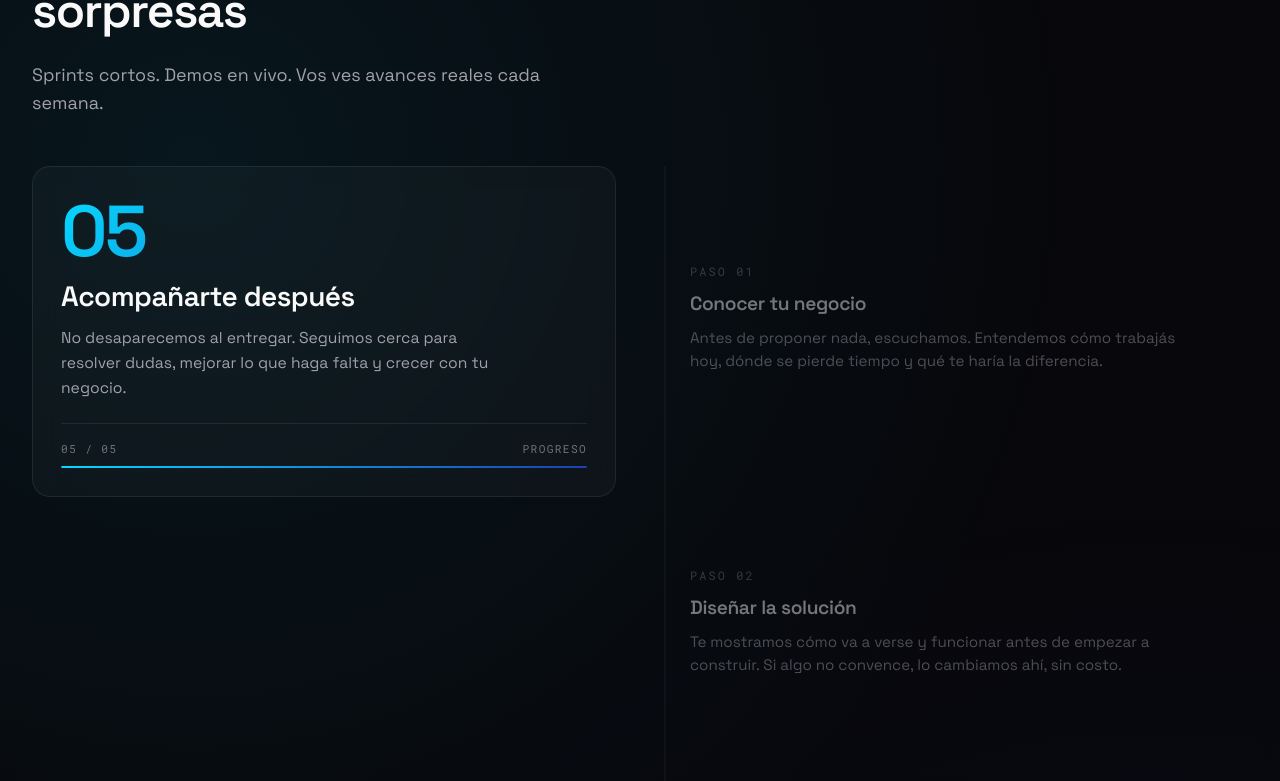
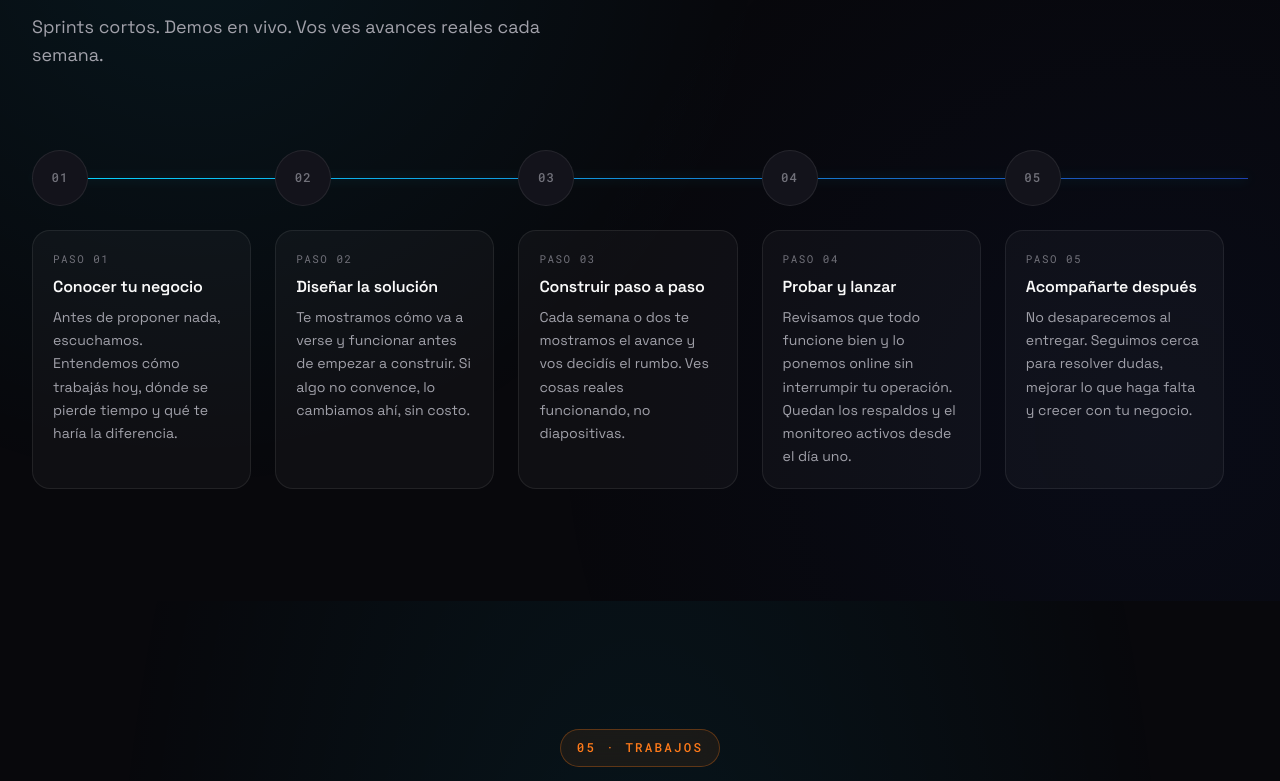
Before and after one commit to BiztekSolutions/landing, a React (Vite) app: page / in a window 1280 px wide. Shown: the part 4683-5464 px from the top of the page. Built offline with nearby package versions, Linux system fonts and the light colour scheme.

Commit message:
Replace sticky process layout with horizontal timeline
Each step now has its own card animating in with whileInView.
Removes the sticky left panel and the 38vh min-height per step,
significantly reducing the section height.

```diff
--- a/src/components/Process.jsx
+++ b/src/components/Process.jsx
@@ -1,20 +1,19 @@
 "use client"
 
-import { useEffect, useRef, useState } from "react"
 import styled from "styled-components"
-import { motion, AnimatePresence } from "framer-motion"
+import { motion } from "framer-motion"
 import { siteConfig } from "../config/siteConfig"
 
 const easeOut = [0.22, 1, 0.36, 1]
 
 const Section = styled.section`
   position: relative;
-  padding: ${({ theme }) => theme.spacing.xxxl} 0;
+  padding: ${({ theme }) => theme.spacing.xxl} 0;
   isolation: isolate;
   overflow-x: clip;
 
   @media (max-width: ${({ theme }) => theme.breakpoints.tablet}) {
-    padding: ${({ theme }) => theme.spacing.xxl} 0;
+    padding: ${({ theme }) => theme.spacing.xl} 0;
   }
 `
 
@@ -44,7 +43,7 @@ const Header = styled.div`
   display: flex;
   flex-direction: column;
   gap: ${({ theme }) => theme.spacing.md};
-  margin-bottom: ${({ theme }) => theme.spacing.xl};
+  margin-bottom: ${({ theme }) => theme.spacing.xxl};
   max-width: 760px;
 `
 
@@ -90,217 +89,141 @@ const Sub = styled(motion.p)`
   max-width: 560px;
 `
 
-const Layout = styled.div`
+/* ── Timeline ── */
+
+const Timeline = styled.div`
+  position: relative;
   display: grid;
-  grid-template-columns: 1fr 1fr;
-  gap: ${({ theme }) => theme.spacing.xl};
-  align-items: start;
+  grid-template-columns: repeat(${({ $count }) => $count}, 1fr);
+  gap: 0;
 
-  @media (max-width: ${({ theme }) => theme.breakpoints.desktop}) {
+  @media (max-width: ${({ theme }) => theme.breakpoints.tablet}) {
     grid-template-columns: 1fr;
-    gap: ${({ theme }) => theme.spacing.lg};
+    gap: 0;
   }
 `
 
-const StickyCol = styled.div`
-  position: sticky;
-  top: 96px;
-  align-self: start;
-  display: flex;
-  flex-direction: column;
-  gap: ${({ theme }) => theme.spacing.md};
-  padding: 1.75rem;
-  background: ${({ theme }) => theme.colors.bgCard};
-  backdrop-filter: blur(12px);
-  border: 1px solid ${({ theme }) => theme.colors.border};
-  border-radius: ${({ theme }) => theme.borderRadius.lg};
+const Track = styled.div`
+  position: absolute;
+  top: 28px;
+  left: 0;
+  right: 0;
+  height: 1px;
+  background: ${({ theme }) => theme.colors.border};
 
-  @media (max-width: ${({ theme }) => theme.breakpoints.desktop}) {
+  @media (max-width: ${({ theme }) => theme.breakpoints.tablet}) {
     display: none;
   }
 `
 
-const StickyInner = styled.div`
+const TrackFill = styled(motion.div)`
+  position: absolute;
+  inset: 0 auto 0 0;
+  background: ${({ theme }) => theme.gradients.brand};
+  box-shadow: 0 0 12px ${({ theme }) => theme.colors.accentGlow};
+`
+
+const Step = styled(motion.div)`
   position: relative;
   display: flex;
   flex-direction: column;
-  gap: 0.85rem;
+  gap: ${({ theme }) => theme.spacing.md};
+  padding: 0 ${({ theme }) => theme.spacing.md} ${({ theme }) => theme.spacing.lg} 0;
+
+  @media (max-width: ${({ theme }) => theme.breakpoints.tablet}) {
+    flex-direction: row;
+    padding: ${({ theme }) => theme.spacing.md} 0;
+    border-top: 1px solid ${({ theme }) => theme.colors.border};
+    gap: ${({ theme }) => theme.spacing.md};
+
+    &:last-child {
+      border-bottom: 1px solid ${({ theme }) => theme.colors.border};
+    }
+  }
 `
 
-const BigNumber = styled.div`
-  font-family: ${({ theme }) => theme.fonts.display};
-  font-size: clamp(3rem, 6vw, 4.5rem);
-  font-weight: 600;
-  line-height: 1;
-  letter-spacing: -0.04em;
-  background: ${({ theme }) => theme.gradients.brand};
-  -webkit-background-clip: text;
-  background-clip: text;
-  -webkit-text-fill-color: transparent;
-  color: transparent;
+const NodeWrap = styled.div`
+  display: flex;
+  align-items: center;
+  gap: 0;
+
+  @media (max-width: ${({ theme }) => theme.breakpoints.tablet}) {
+    flex-direction: column;
+    align-items: center;
+    flex-shrink: 0;
+    padding-top: 2px;
+  }
+`
+
+const Node = styled.div`
+  width: 56px;
+  height: 56px;
+  border-radius: 50%;
+  background: ${({ theme }) => theme.colors.bgElevated};
+  border: 1px solid ${({ theme }) => theme.colors.border};
+  display: flex;
+  align-items: center;
+  justify-content: center;
+  font-family: ${({ theme }) => theme.fonts.mono};
+  font-size: 0.78rem;
+  font-weight: 500;
+  color: ${({ theme }) => theme.colors.textTertiary};
+  letter-spacing: 0.08em;
+  flex-shrink: 0;
+  position: relative;
+  z-index: 1;
+  transition: border-color ${({ theme }) => theme.transitions.normal},
+    color ${({ theme }) => theme.transitions.normal},
+    box-shadow ${({ theme }) => theme.transitions.normal};
+
+  ${Step}:hover & {
+    border-color: ${({ theme }) => theme.colors.accent};
+    color: ${({ theme }) => theme.colors.accent};
+    box-shadow: 0 0 20px ${({ theme }) => theme.colors.accentGlow};
+  }
+`
+
+const Card = styled.div`
+  display: flex;
+  flex-direction: column;
+  gap: 0.55rem;
+  padding: 1.25rem;
+  background: ${({ theme }) => theme.colors.bgCard};
+  border: 1px solid ${({ theme }) => theme.colors.border};
+  border-radius: ${({ theme }) => theme.borderRadius.lg};
+  flex: 1;
+  transition: border-color ${({ theme }) => theme.transitions.normal};
+
+  ${Step}:hover & {
+    border-color: ${({ theme }) => theme.colors.borderHover};
+  }
+`
+
+const StepNum = styled.span`
+  font-family: ${({ theme }) => theme.fonts.mono};
+  font-size: 0.68rem;
+  letter-spacing: 0.14em;
+  text-transform: uppercase;
+  color: ${({ theme }) => theme.colors.textTertiary};
 `
 
 const StepTitle = styled.h3`
   font-family: ${({ theme }) => theme.fonts.display};
-  font-size: clamp(1.35rem, 2.2vw, 1.75rem);
+  font-size: 1rem;
   font-weight: 600;
-  line-height: 1.15;
-  letter-spacing: -0.02em;
+  line-height: 1.25;
+  letter-spacing: -0.01em;
   color: ${({ theme }) => theme.colors.text};
 `
 
 const StepDesc = styled.p`
-  font-size: 0.98rem;
-  line-height: 1.6;
+  font-size: 0.88rem;
+  line-height: 1.65;
   color: ${({ theme }) => theme.colors.textSecondary};
-  max-width: 460px;
-`
-
-const ProgressWrap = styled.div`
-  display: flex;
-  flex-direction: column;
-  gap: 0.5rem;
-  margin-top: 0.5rem;
-  padding-top: ${({ theme }) => theme.spacing.sm};
-  border-top: 1px solid ${({ theme }) => theme.colors.border};
-`
-
-const ProgressLabel = styled.div`
-  display: flex;
-  justify-content: space-between;
-  font-family: ${({ theme }) => theme.fonts.mono};
-  font-size: 0.7rem;
-  letter-spacing: 0.12em;
-  text-transform: uppercase;
-  color: ${({ theme }) => theme.colors.textTertiary};
-`
-
-const ProgressTrack = styled.div`
-  position: relative;
-  width: 100%;
-  height: 2px;
-  background: ${({ theme }) => theme.colors.border};
-  border-radius: ${({ theme }) => theme.borderRadius.full};
-  overflow: hidden;
-`
-
-const ProgressFill = styled(motion.div)`
-  position: absolute;
-  inset: 0 auto 0 0;
-  background: ${({ theme }) => theme.gradients.brand};
-  border-radius: inherit;
-  box-shadow: 0 0 10px ${({ theme }) => theme.colors.accentGlow};
-`
-
-const StepsCol = styled.div`
-  display: flex;
-  flex-direction: column;
-
-  @media (max-width: ${({ theme }) => theme.breakpoints.desktop}) {
-    gap: ${({ theme }) => theme.spacing.md};
-  }
-`
-
-const StepBlock = styled.div`
-  min-height: 38vh;
-  display: flex;
-  align-items: center;
-  padding: ${({ theme }) => theme.spacing.md} 0;
-  padding-left: ${({ theme }) => theme.spacing.md};
-  border-left: 2px solid
-    ${({ $active, theme }) => ($active ? theme.colors.accent : theme.colors.border)};
-  opacity: ${({ $active }) => ($active ? 1 : 0.45)};
-  transition:
-    opacity ${({ theme }) => theme.transitions.normal},
-    border-color ${({ theme }) => theme.transitions.normal};
-
-  @media (max-width: ${({ theme }) => theme.breakpoints.desktop}) {
-    min-height: 0;
-    opacity: 1;
-    padding: ${({ theme }) => theme.spacing.lg};
-    padding-left: ${({ theme }) => theme.spacing.lg};
-    background: ${({ theme }) => theme.colors.bgCard};
-    backdrop-filter: blur(12px);
-    border: 1px solid ${({ theme }) => theme.colors.border};
-    border-left: 2px solid ${({ theme }) => theme.colors.accent};
-    border-radius: ${({ theme }) => theme.borderRadius.lg};
-  }
-`
-
-const StepInner = styled.div`
-  display: flex;
-  flex-direction: column;
-  gap: 0.65rem;
-`
-
-const StepNum = styled.span`
-  font-family: ${({ theme }) => theme.fonts.mono};
-  font-size: 0.74rem;
-  letter-spacing: 0.18em;
-  text-transform: uppercase;
-  color: ${({ theme }) => theme.colors.textTertiary};
-`
-
-const SmallTitle = styled.h4`
-  font-family: ${({ theme }) => theme.fonts.display};
-  font-size: 1.2rem;
-  font-weight: 600;
-  letter-spacing: -0.02em;
-  color: ${({ theme }) => theme.colors.text};
-  line-height: 1.2;
-`
-
-const SmallDesc = styled.p`
-  font-size: 0.95rem;
-  line-height: 1.55;
-  color: ${({ theme }) => theme.colors.textSecondary};
-  max-width: 520px;
 `
 
 export function Process() {
   const steps = siteConfig.process
-  const [activeStep, setActiveStep] = useState(0)
-  const stepRefs = useRef([])
-
-  useEffect(() => {
-    if (typeof window === "undefined") return
-    if (!stepRefs.current.length) return
-
-    let frame = 0
-    const update = () => {
-      frame = 0
-      const viewportCenter = window.innerHeight / 2
-      let closestIdx = 0
-      let closestDist = Infinity
-      stepRefs.current.forEach((el, i) => {
-        if (!el) return
-        const rect = el.getBoundingClientRect()
-        const center = rect.top + rect.height / 2
-        const dist = Math.abs(center - viewportCenter)
-        if (dist < closestDist) {
-          closestDist = dist
-          closestIdx = i
-        }
-      })
-      setActiveStep(closestIdx)
-    }
-    const onScroll = () => {
-      if (frame) return
-      frame = window.requestAnimationFrame(update)
-    }
-
-    update()
-    window.addEventListener("scroll", onScroll, { passive: true })
-    window.addEventListener("resize", onScroll)
-    return () => {
-      window.removeEventListener("scroll", onScroll)
-      window.removeEventListener("resize", onScroll)
-      if (frame) window.cancelAnimationFrame(frame)
-    }
-  }, [steps.length])
-
-  const current = steps[activeStep] || steps[0]
-  const progress = ((activeStep + 1) / steps.length) * 100
 
   return (
     <Section id="proceso">
@@ -333,59 +256,35 @@ export function Process() {
           </Sub>
         </Header>
 
-        <Layout>
-          <StickyCol>
-            <StickyInner>
-              <AnimatePresence mode="wait">
-                <motion.div
-                  key={current.step}
-                  initial={{ opacity: 0, y: 12 }}
-                  animate={{ opacity: 1, y: 0 }}
-                  exit={{ opacity: 0, y: -12 }}
-                  transition={{ duration: 0.4, ease: easeOut }}
-                  style={{ display: "flex", flexDirection: "column", gap: "0.85rem" }}
-                >
-                  <BigNumber>{current.step}</BigNumber>
-                  <StepTitle>{current.title}</StepTitle>
-                  <StepDesc>{current.description}</StepDesc>
-                </motion.div>
-              </AnimatePresence>
+        <Timeline $count={steps.length}>
+          <Track>
+            <TrackFill
+              initial={{ width: "0%" }}
+              whileInView={{ width: "100%" }}
+              viewport={{ once: true, margin: "-100px" }}
+              transition={{ duration: 1.2, ease: easeOut, delay: 0.3 }}
+            />
+          </Track>
 
-              <ProgressWrap>
-                <ProgressLabel>
-                  <span>
-                    {String(activeStep + 1).padStart(2, "0")} / {String(steps.length).padStart(2, "0")}
-                  </span>
-                  <span>Progreso</span>
-                </ProgressLabel>
-                <ProgressTrack>
-                  <ProgressFill
-                    initial={false}
-                    animate={{ width: `${progress}%` }}
-                    transition={{ duration: 0.6, ease: easeOut }}
-                  />
-                </ProgressTrack>
-              </ProgressWrap>
-            </StickyInner>
-          </StickyCol>
-
-          <StepsCol>
-            {steps.map((s, i) => (
-              <StepBlock
-                key={s.step}
-                ref={(el) => (stepRefs.current[i] = el)}
-                data-index={i}
-                $active={i === activeStep}
-              >
-                <StepInner>
-                  <StepNum>Paso {s.step}</StepNum>
-                  <SmallTitle>{s.title}</SmallTitle>
-                  <SmallDesc>{s.description}</SmallDesc>
-                </StepInner>
-              </StepBlock>
-            ))}
-          </StepsCol>
-        </Layout>
+          {steps.map((s, i) => (
+            <Step
+              key={s.step}
+              initial={{ opacity: 0, y: 32 }}
+              whileInView={{ opacity: 1, y: 0 }}
+              viewport={{ once: true, margin: "-60px" }}
+              transition={{ duration: 0.6, ease: easeOut, delay: 0.1 + i * 0.1 }}
+            >
+              <NodeWrap>
+                <Node>{s.step}</Node>
+              </NodeWrap>
+              <Card>
+                <StepNum>Paso {s.step}</StepNum>
+                <StepTitle>{s.title}</StepTitle>
+                <StepDesc>{s.description}</StepDesc>
+              </Card>
+            </Step>
+          ))}
+        </Timeline>
       </Container>
     </Section>
   )
```
